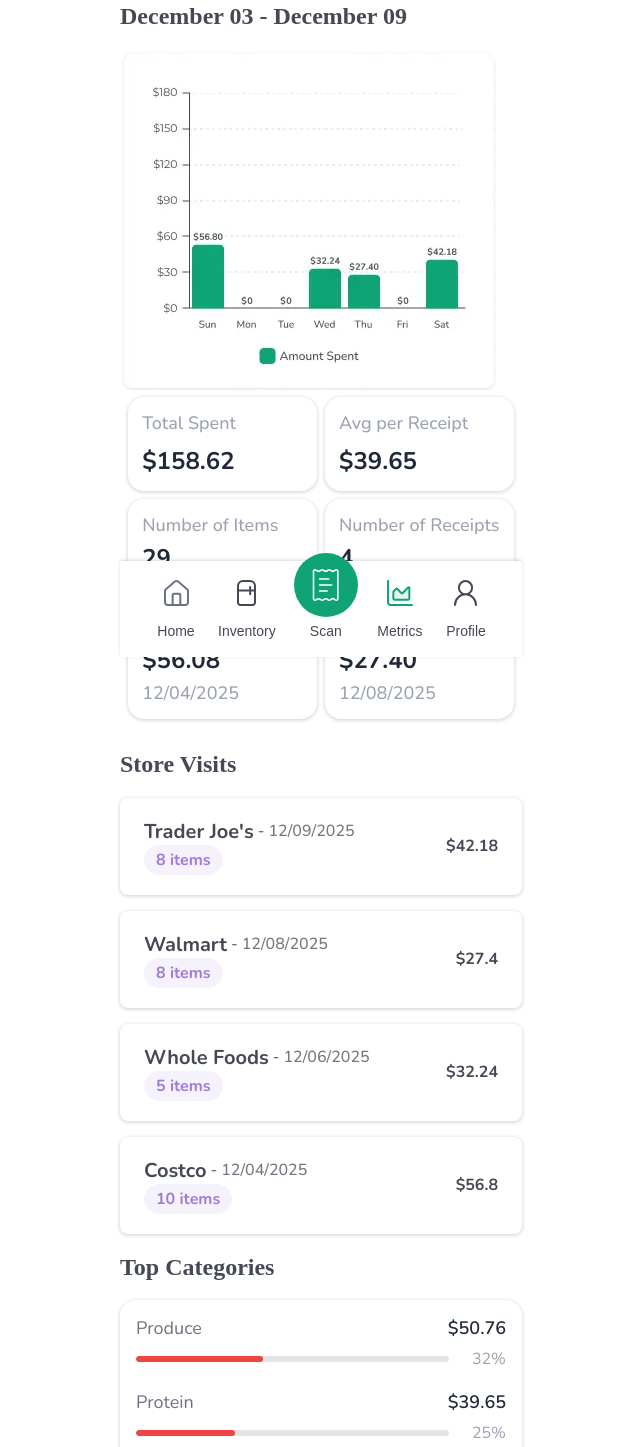
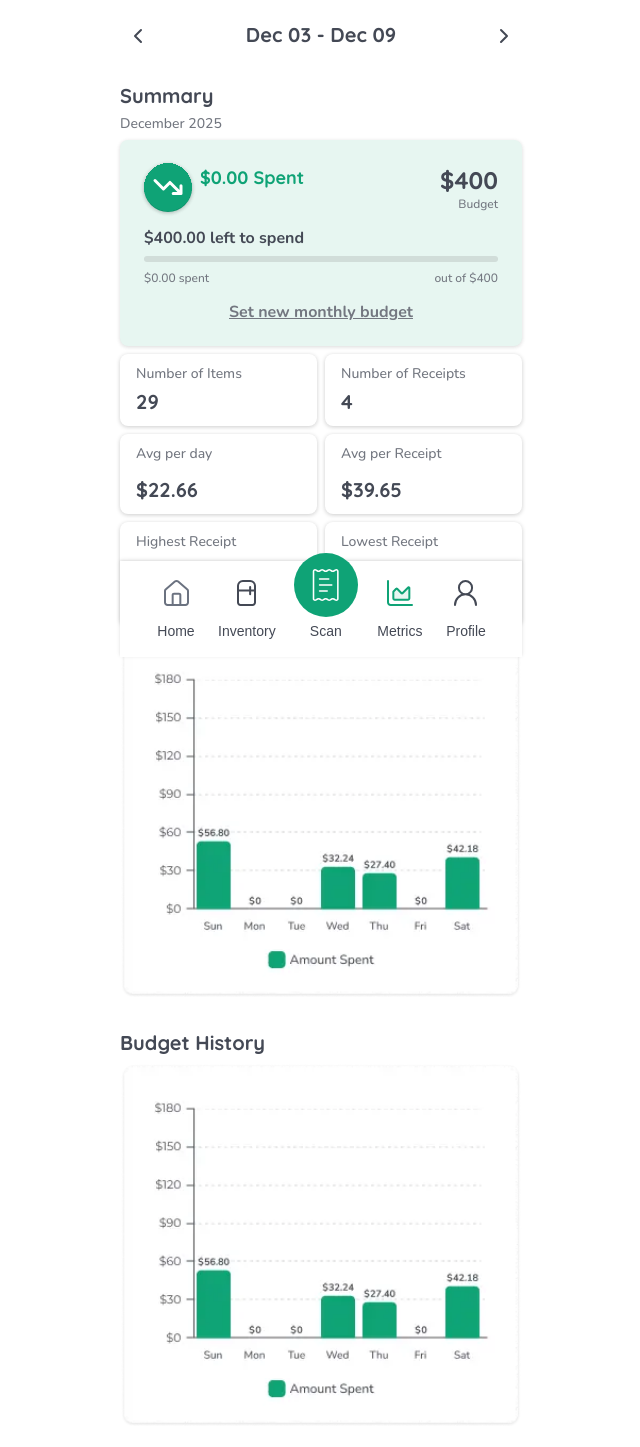
Before and after one commit to ReubenKimClemens/26JrProj_FoodAtHome, a SvelteKit app: page /metrics in a window 1280 px wide. Shown: the part 143-1590 px from the top of the page, without its empty margins (319-959 px from the left). Built offline with nearby package versions, Linux system fonts and the light colour scheme; no server answers.

Commit message:
💄 Updated Metrics screen to match with prototype

```diff
--- a/src/lib/components/BudgetCheck.svelte
+++ b/src/lib/components/BudgetCheck.svelte
@@ -11,6 +11,7 @@
   let budgetInput = $state('400');
 
   let {budgetId = null, spent = 42.18,
+    showTitle = true,
     budget = $bindable(400),
     remaining = $bindable(budget - spent),
     percentage = $bindable(Math.round((spent / budget) * 100))
@@ -64,7 +65,9 @@
 </script>
 
 <section class="budget-check">
-  <h2 class="section-title">Budget Check</h2>
+  {#if showTitle}
+    <h2 class="section-title">Budget Check</h2>
+  {/if}
 
   <div class="budget-content">
     <div class="spending-row">
@@ -147,7 +150,7 @@
     display: flex;
     flex-direction: column;
     gap: 8px;
-    margin-bottom: 24px;
+    /* margin-bottom: 24px; */
   }
 
   .section-title {
@@ -297,7 +300,7 @@
 
   .modal {
     width: 100%;
-    max-width: 420px;
+    max-width: 402px;
     padding: 32px 16px;
     background: white;
     border-radius: 32px 32px 0 0;
--- a/src/lib/components/MetricData.svelte
+++ b/src/lib/components/MetricData.svelte
@@ -8,39 +8,36 @@
 </script>
 
 <div class="card">
-    <div class="label">{label}</div>
-    <div class="amount">{count}</div>
+    <div class="label body-sm">{label}</div>
+    <div class="amount title-md">{count}</div>
     {#if amount}
-        <div class="amount">${amount.toFixed(2)}</div>
+        <div class="amount title-md">${amount.toFixed(2)}</div>
     {/if}
     {#if date}
-        <div class="label">{date}</div>
+        <div class="label body-sm">{date}</div>
     {/if}
 </div>
 
 <style>
     .card {
-        background: white;
-        border-radius: 16px;
-        padding: 14px;
+        background: var(--bg-page-secondary);
+        border-radius: var(--radius-rounded);
+        padding: 12px 16px;
         box-shadow: var(--box-shadow);
         display: flex;
         flex-direction: column;
-        width: 40%;
-        gap: 5px;
-        font-family: var(--font-body);
+        width: calc(100/2);
+        gap: 8px;
     }
 
     .label {
-        font-size: 18px;
-        color: #9CA3AF;
-        font-weight: 500;
+        color: var(--text-secondary);
 
     }
 
     .amount {
-        font-size: 24px;
-        color: #1F2937;
-        font-weight: 700;
+        color: var(--text-default);
     }
+
+
 </style>
--- a/src/lib/components/StoreCard.svelte
+++ b/src/lib/components/StoreCard.svelte
@@ -11,25 +11,25 @@
 <div class="item-card">
     <div class="left-info">
         <div class="top-info">
-            <h3 class="store-name">{storeName}</h3>
+            <span class="store-name body-md-bold">{storeName}</span>
             -
-            <span class="date">{date}</span>
+            <span class="date body-xsm">{date}</span>
         </div>
-         <div class="item-count">
+
+         <div class="item-count body-xsm-bold">
             {items} items
         </div>
     </div>
-    <span class="price">${price}</span>
+    <span class="price title-sm">${price}</span>
 </div>
 
 <style>
     .item-card {
         background: var(--bg-page-secondary);
         border-radius: var(--radius-rounded);
-        padding: 20px 24px;
+        padding: 16px 24px;
         box-shadow: var(--box-shadow);
         color: var(--text-default);
-        font-family: var(--font-body);
         display: flex;
         align-items: center;
         justify-content: space-between;
@@ -40,23 +40,26 @@
         gap: 4px;
         display: flex;
     }
+
+    .left-info {
+        display: flex;
+        flex-direction: column;
+        gap: 4px;
+    }
+
     .date {
         color: var(--text-secondary, #737780);
-        font-weight: 500;
     }
 
 
     .store-name {
-        font-size: 20px;
         margin: 0;
     }
 
     .item-count {
-        padding: 4px 12px;
+        padding: 4px 8px;
         width: fit-content;
         border-radius: var(--radius-full);
-        font-weight: bold;
-        font-size: var(--font-body-sm-size);
         background: #F6F2FB;
         color: #A07AD9;
     }
--- a/src/lib/components/TopCategories.svelte
+++ b/src/lib/components/TopCategories.svelte
@@ -15,12 +15,13 @@
     {#each categories as category}
         <div class="row">
             <div class="header">
-                <span class="name">{category.name}</span>
-                <span class="amount">${category.amount.toFixed(2)}</span>
+                <span class="name body-md">{category.name}</span>
+                <span class="amount body-md-bold">${category.amount.toFixed(2)}</span>
             </div>
+
             <div class="progress-row">
                 <ProgressBar value={category.amount} max={total} color={category.color} />
-                <span class="percent">{category.percentage}%</span>
+                <span class="percent body-md">{category.percentage}%</span>
             </div>
         </div>
     {/each}
@@ -31,10 +32,10 @@
         display: flex;
         background-color: white;
         flex-direction: column;
-        gap: 20px;
-        padding: 16px;
+        gap: 16px;
+        padding: 24px 32px;
         background: white;
-        border-radius: 16px;
+        border-radius: var(--radius-rounded);
         font-family: var(--font-body);
         box-shadow: var(--box-shadow);
     }
@@ -42,7 +43,7 @@
     .row {
         display: flex;
         flex-direction: column;
-        gap: 8px;
+        gap: 4px;
     }
 
     .header {
@@ -51,14 +52,11 @@
     }
 
     .name {
-        font-size: 18px;
-        color: #6B7280;
+        color: var(--text-default);
     }
 
     .amount {
-        font-size: 18px;
-        color: #1F2937;
-        font-weight: 600;
+        color: var(--text-default);
     }
 
     .progress-row {
@@ -68,8 +66,7 @@
     }
 
     .percent {
-        font-size: 16px;
-        color: #9CA3AF;
+        color: var(--text-secondary);
         min-width: 45px;
         text-align: right;
     }
--- a/src/routes/inventory/+page.svelte
+++ b/src/routes/inventory/+page.svelte
@@ -90,7 +90,7 @@
 
 <div class="inventory-screen">
     <header class="title-and-add">
-        <h1>Inventory</h1>
+        <h1 class="title-lg">Inventory</h1>
         <button onclick={() => addModalOpen = true} class="add-button" aria-label="Add new item">
             <img src={PlusIcon} alt="" />
         </button>
@@ -110,7 +110,7 @@
         <ListGridToggle />
     </div>
 
-    <p class="swipe-tip">Swipe right to TOSS | Swipe left to CHOMP | Tap to EDIT</p>
+    <p class="swipe-tip body-sm">Swipe right to TOSS | Swipe left to CHOMP | Tap to EDIT</p>
 
     {#each filteredAndSortedItems as item (item.id)}
         <SwipeableItem
@@ -168,7 +168,7 @@
 
     .swipe-tip {
         font-size: 0.9rem;
-        color: var(--color-text-secondary);
+        color: var(--text-secondary);
         margin-bottom: 1rem;
         text-align: center;
     }
--- a/src/routes/metrics/+page.svelte
+++ b/src/routes/metrics/+page.svelte
@@ -1,4 +1,5 @@
 <script>
+    import BudgetCheck from '$lib/components/BudgetCheck.svelte';
     import Dropdown from '$lib/components/Dropdown.svelte';
     import GroceryListCard from '$lib/components/StoreCard.svelte';
     import MetricData from '$lib/components/MetricData.svelte';
@@ -7,6 +8,13 @@
     import BarGraphWeekly from '$lib/assets/FAH_Alpha_Metricsscreen_Weekly.webp';
     import BarGraphMonthly from '$lib/assets/FAH_Alpha_Metricsscreen_Monthly.webp';
     import BarGraphYearly from '$lib/assets/FAH_Alpha_Metricsscreen_Yearly.webp';
+
+    import { MoveLeft } from 'lucide-svelte';
+    import { MoveRight } from 'lucide-svelte';
+    import { ChevronLeft } from 'lucide-svelte';
+    import { ChevronRight } from 'lucide-svelte';
+
+
 
     let selectedCategory = $state('All');
 
@@ -18,22 +26,37 @@
         'This Year': BarGraphYearly
     };
 
+    // budget card
+    let { data } = $props();
+
+    let budget = $state(data.activeBudget?.budget_amount ?? 400);
+    let spent = $state(data.activeBudget?.total_spent ?? 0);
+    let remaining = $state(budget - spent);
+    let percentage = $state(Math.round((spent / budget) * 100));
+
+    // graph
     let currentGraph = $derived(graphImages[selectedCategory] || BarGraphDaily);
 
+    // store visit
     let stores = $state([
         {name: "Trader Joe's", date: "12/09/2025", items: 8, price: 42.18},
         {name: "Walmart", date: "12/08/2025", items: 8, price: 27.40},
         {name: "Whole Foods", date: "12/06/2025", items: 5, price: 32.24},
         {name: "Costco", date: "12/04/2025", items: 10, price: 56.80}
     ]);
+
     let metrics = $state([
-        {title: "Total Spent", amount: 158.62},
-        {title: "Avg per Receipt", amount: 39.65},
+        // daily view only has these 2 info
         {title: "Number of Items", count: 29},
         {title: "Number of Receipts", count: 4},
+
+        // for weekly, monthly & yearly
+        {title: "Avg per day", amount: 22.66},
+        {title: "Avg per Receipt", amount: 39.65},
         {title: "Highest Receipt", amount: 56.08, date: "12/04/2025"},
         {title: "Lowest Receipt", amount: 27.40, date: "12/08/2025"}
     ]);
+
     let categories= $state([
         { name: 'Produce', amount: 50.76, percentage: 32, color: '#EF4444' },
         { name: 'Protein', amount: 39.65, percentage: 25, color: '#EF4444' },
@@ -42,13 +65,36 @@
 </script>
 
 <div class="metric-screen">
-    <h1>Metrics</h1>
+    <h1 class="title-lg">Metrics</h1>
+
     <Dropdown bind:value={selectedCategory}
         options={['Today', 'Yesterday', 'This Week', 'This Month', 'This Year']}
-        placeholder="Daily" />
-    <h2>December 03 - December 09</h2>
+        placeholder="This Week" />
 
-    <img src={currentGraph} alt="Bar Graph Showing {selectedCategory} Metrics" />
+
+    <div class="data">
+        <div class="date">
+            <button>
+                <ChevronLeft/>
+            </button>
+            <span class="title-md">Dec 03 - Dec 09</span>
+            <button>
+                <ChevronRight/>
+            </button>
+        </div>
+
+        <section class="summary">
+            <span class="title-md">Summary</span>
+            <span class="time body-sm">December 2025</span>
+
+            <BudgetCheck
+            budgetId={data.activeBudget?.id}
+            showTitle={false}
+            {spent}
+            bind:budget
+            bind:remaining
+            bind:percentage
+            />
 
             <div class="metric-data-container">
                 {#each metrics as metric}
@@ -56,7 +102,17 @@
                 {/each}
             </div>
 
-    <h2>Store Visits</h2>
+            <img src={currentGraph} alt="Bar Graph Showing {selectedCategory} Metrics" />
+        </section>
+
+        <section class="budget-history">
+            <span class="title-md">Budget History</span>
+            <img src={currentGraph} alt="Bar Graph Showing {selectedCategory} Metrics" />
+        </section>
+
+        <section class="store-visit">
+
+            <span class="title-md">Store Visits</span>
             <div class="store-list">
                 {#each stores as store}
                     <GroceryListCard
@@ -66,28 +122,65 @@
                         price={store.price}
                 />{/each}
             </div>
+        </section>
 
-    <h2>Top Categories</h2>
+        <section class="top-categories">
+
+            <span class="title-md">Top Categories</span>
             <TopCategories categories={categories} />
+        </section>
+    </div>
+
+
 </div>
 
 <style>
     .metric-screen {
         font-family: var(--font-family-title);
-        padding-bottom: 7rem;
+        display: flex;
+        flex-direction: column;
+        padding-bottom: 4rem;
         align-self: center;
-        gap: 1rem;
+        gap: 24px;
     }
+
+    .date {
+        display: flex;
+        justify-content: space-between;
+    }
+
+    button {
+        background: transparent;
+        border: transparent;
+        color: var(--icons-default);
+        cursor: pointer;
+    }
+
+    .data {
+        display: flex;
+        flex-direction: column;
+        gap: 2rem;
+    }
+
     .store-list {
         display: flex;
         flex-direction: column;
         gap: 1rem;
     }
+
     .metric-data-container {
+        display: grid;
+        grid-template-columns: repeat(2, minmax(0, 1fr));
+        gap: 8px;
+    }
+
+    section {
         display: flex;
-        justify-content: center;
-        flex-wrap: wrap;
-        gap: .5rem;
-        margin-bottom: 2rem;
+        flex-direction: column;
+        gap: 8px;
+
+        .time {
+            color: var(--text-secondary);
+        }
     }
 </style>
```
Lines whose indentation alone changed are shown as unchanged.
